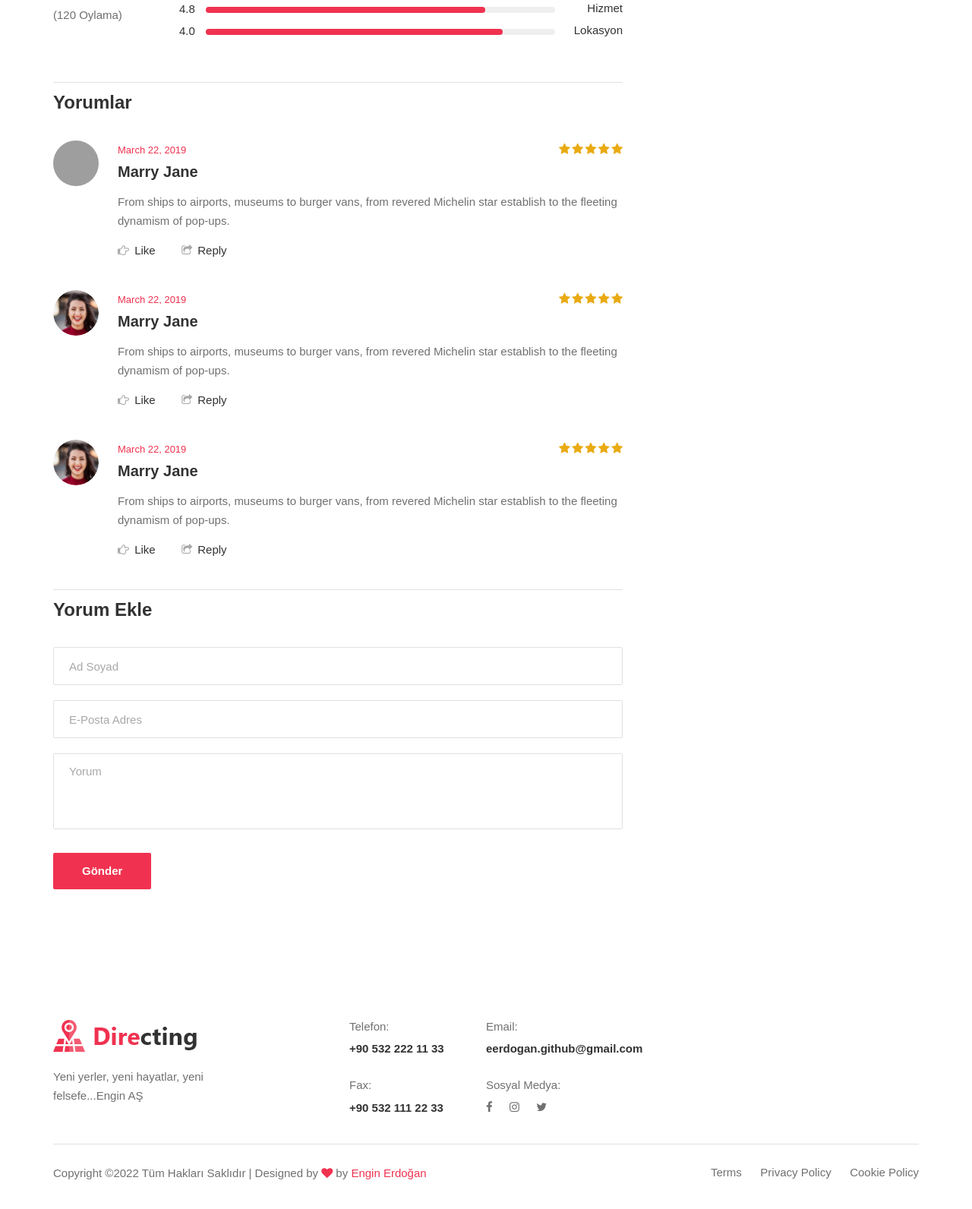
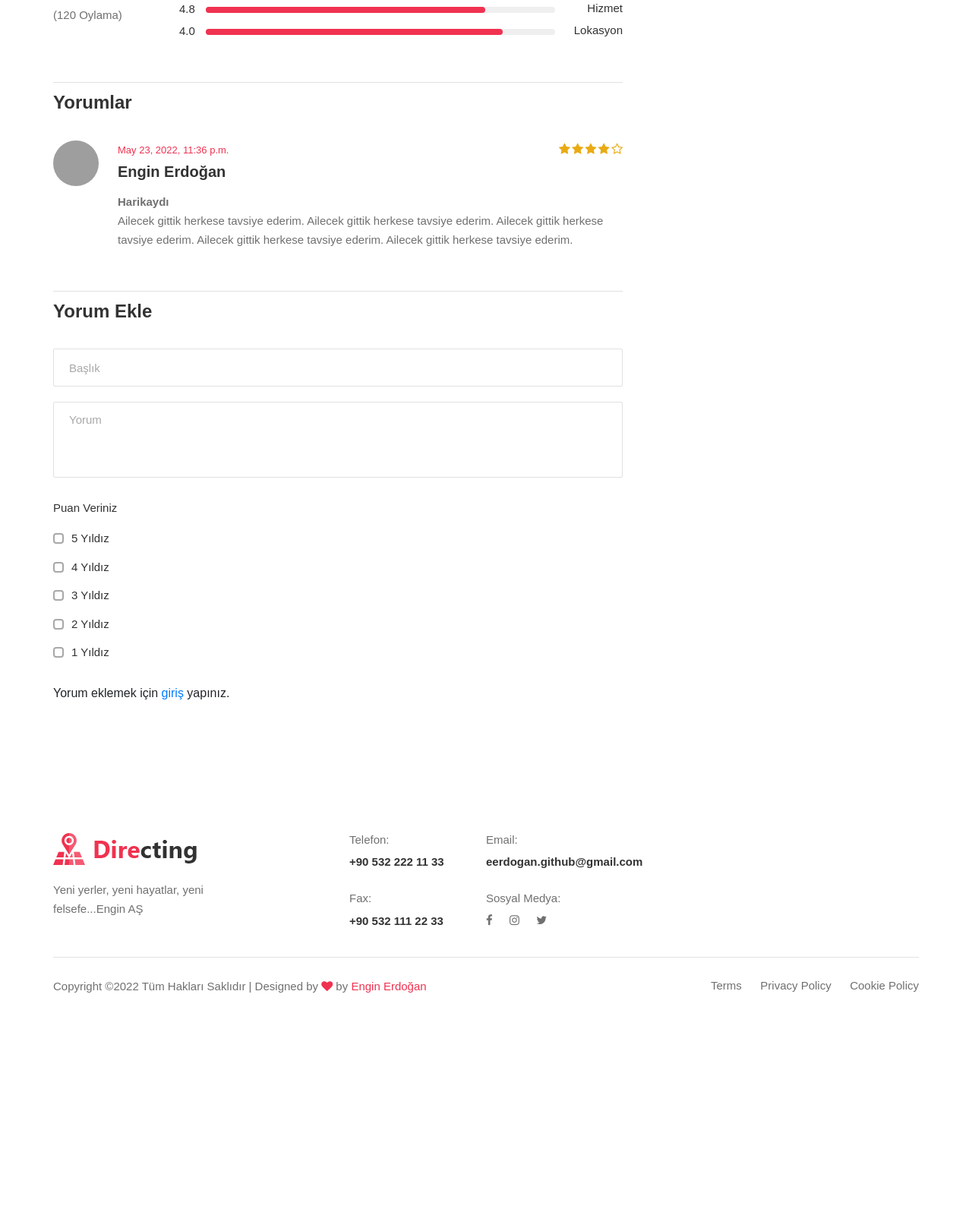
Before and after one commit to eerdogangit/Django-Turistik-Mekan, a Django app: a page that uses home/templates/place_detail.html in a window 1280 px wide. Shown: the part 1888-3480 px from the top of the page at 76% size. After the commit the page ends 3195 px from the top, so only its background shows below. Run offline with Django 3.2, Linux system fonts and the light colour scheme; data comes from the database, SQL or seed files in the repository; both versions use the stored data as it was after the commit; some libraries are stand-ins or nearby versions; grey boxes are pictures that could not be loaded.

Commit message:
19-yorum-ve-puanlama

```diff
--- a/home/templates/place_detail.html
+++ b/home/templates/place_detail.html
@@ -177,80 +177,78 @@
                         </div>
                         <div class="listing__details__comment">
                             <h4>Yorumlar</h4>
+                            {% for rs in comments %}
                             <div class="listing__details__comment__item">
                                 <div class="listing__details__comment__item__pic">
                                     <img src="{% static 'img/listing/details/comment.png '%}" alt="">
                                 </div>
                                 <div class="listing__details__comment__item__text">
                                     <div class="listing__details__comment__item__rating">
-                                        <i class="fa fa-star"></i>
-                                        <i class="fa fa-star"></i>
-                                        <i class="fa fa-star"></i>
-                                        <i class="fa fa-star"></i>
-                                        <i class="fa fa-star"></i>
+                                        <i class="fa fa-star{% if rs.rate < 1 %}-o empty{% endif %}"></i>
+                                        <i class="fa fa-star{% if rs.rate < 2 %}-o empty{% endif %}"></i>
+                                        <i class="fa fa-star{% if rs.rate < 3 %}-o empty{% endif %}"></i>
+                                        <i class="fa fa-star{% if rs.rate < 4 %}-o empty{% endif %}"></i>
+                                        <i class="fa fa-star{% if rs.rate < 5 %}-o empty{% endif %}"></i>
                                     </div>
-                                    <span>March 22, 2019</span>
-                                    <h5>Marry Jane</h5>
-                                    <p>From ships to airports, museums to burger vans, from revered Michelin star
-                                        establish to the fleeting dynamism of pop-ups.</p>
+                                    <span>{{ rs.create_at}}</span>
+                                    <h5>{{ rs.user.first_name}} {{ rs.user.last_name}}</h5>
+                                    <p><b>{{ rs.subject}}</b><br>
+                                        {{ rs.comment}}</p>
                                     <ul>
-                                        <li><i class="fa fa-hand-o-right"></i> Like</li>
-                                        <li><i class="fa fa-share-square-o"></i> Reply</li>
+
                                     </ul>
                                 </div>
                             </div>
-                            <div class="listing__details__comment__item">
-                                <div class="listing__details__comment__item__pic">
-                                    <img src="{% static 'img/listing/details/comment.png'%}" alt="">
-                                </div>
-                                <div class="listing__details__comment__item__text">
-                                    <div class="listing__details__comment__item__rating">
-                                        <i class="fa fa-star"></i>
-                                        <i class="fa fa-star"></i>
-                                        <i class="fa fa-star"></i>
-                                        <i class="fa fa-star"></i>
-                                        <i class="fa fa-star"></i>
-                                    </div>
-                                    <span>March 22, 2019</span>
-                                    <h5>Marry Jane</h5>
-                                    <p>From ships to airports, museums to burger vans, from revered Michelin star
-                                        establish to the fleeting dynamism of pop-ups.</p>
-                                    <ul>
-                                        <li><i class="fa fa-hand-o-right"></i> Like</li>
-                                        <li><i class="fa fa-share-square-o"></i> Reply</li>
-                                    </ul>
-                                </div>
-                            </div>
-                            <div class="listing__details__comment__item">
-                                <div class="listing__details__comment__item__pic">
-                                    <img src="{% static 'img/listing/details/comment.png'%}" alt="">
-                                </div>
-                                <div class="listing__details__comment__item__text">
-                                    <div class="listing__details__comment__item__rating">
-                                        <i class="fa fa-star"></i>
-                                        <i class="fa fa-star"></i>
-                                        <i class="fa fa-star"></i>
-                                        <i class="fa fa-star"></i>
-                                        <i class="fa fa-star"></i>
-                                    </div>
-                                    <span>March 22, 2019</span>
-                                    <h5>Marry Jane</h5>
-                                    <p>From ships to airports, museums to burger vans, from revered Michelin star
-                                        establish to the fleeting dynamism of pop-ups.</p>
-                                    <ul>
-                                        <li><i class="fa fa-hand-o-right"></i> Like</li>
-                                        <li><i class="fa fa-share-square-o"></i> Reply</li>
-                                    </ul>
-                                </div>
-                            </div>
+                            {% endfor %}
+
                         </div>
                         <div class="listing__details__review">
+                            <h5>
+                            {% if messages %}
+                                {% for message in messages %}
+                                    {{message}}
+                                {% endfor %}
+                            {% endif %}
+                            </h5>
                             <h4>Yorum Ekle</h4>
-                            <form action="#">
-                                <input type="text" placeholder="Ad Soyad">
-                                <input type="text" placeholder="E-Posta Adres">
-                                <textarea placeholder="Yorum"></textarea>
+                            <form action="/place/addcomment/{{ place.id }}" method="post">
+                                {% csrf_token %}
+                                <input type="text" placeholder="Başlık" name="subject" id="id_subject" required>
+                                <textarea placeholder="Yorum" name="comment" id="id_comment" required></textarea>
+                                <div class="filter__tags">
+                                    <h6>Puan Veriniz</h6>
+                                    <label for="star5">
+                                        5 Yıldız
+                                        <input type="radio" id="star5" name="rate" value="5"/>
+                                        <span class="checkmark"></span>
+                                    </label>
+                                    <label for="star4">
+                                        4 Yıldız
+                                        <input type="radio" id="star4" name="rate" value="4"/>
+                                        <span class="checkmark"></span>
+                                    </label>
+                                    <label for="star3">
+                                        3 Yıldız
+                                        <input type="radio" id="star3" name="rate" value="3"/>
+                                        <span class="checkmark"></span>
+                                    </label>
+                                    <label for="star2">
+                                        2 Yıldız
+                                        <input type="radio" id="star2" name="rate" value="2"/>
+                                        <span class="checkmark"></span>
+                                    </label>
+                                    <label for="star1">
+                                        1 Yıldız
+                                        <input type="radio" id="star1" name="rate" value="1"/>
+                                        <span class="checkmark"></span>
+                                    </label>
+                                </div>
+
+                                {% if user.id is not None %}
                                 <button type="submit" class="site-btn">Gönder</button>
+                                {% else %}
+                                Yorum eklemek için <a href="/login">giriş</a> yapınız.
+                                {% endif %}
                             </form>
                         </div>
                     </div>
--- a/home/views.py
+++ b/home/views.py
@@ -7,7 +7,7 @@
 # Create your views here.
 #from home.forms import SearchForm, SignUpForm
 from home.models import Setting, ContactFormu, ContactFormMessage
-from place.models import Place, Category, Images
+from place.models import Place, Category, Images, Comment
 
 def index(request):
     setting = Setting.objects.get(pk=1)
@@ -84,8 +84,10 @@
     setting = Setting.objects.get(pk=1)
     place = Place.objects.get(pk=id)
     images = Images.objects.filter(place_id=id)
+    comments = Comment.objects.filter(place_id=id, status='True')
     context = {'setting': setting,
                'place': place,
-               'images': images
+               'images': images,
+               'comments': comments,
                }
     return render(request, 'place_detail.html', context)
--- a/place/models.py
+++ b/place/models.py
@@ -1,5 +1,6 @@
 from django.contrib.auth.models import User
 from django.db import models
+from django.forms import ModelForm
 
 from django.utils.safestring import mark_safe
 from ckeditor_uploader.fields import RichTextUploadingField
@@ -100,3 +101,27 @@
     def image_tag(self):
         return mark_safe('<img src="{}" height="50"/>'.format(self.image.url))
     image_tag.short_description = 'Image'
+
+class Comment(models.Model):
+    STATUS = (
+        ('New', 'Yeni'),
+        ('True', 'Evet'),
+        ('False', 'Hayır'),
+    )
+    place=models.ForeignKey(Place,on_delete=models.CASCADE)
+    user=models.ForeignKey(User,on_delete=models.CASCADE)
+    subject=models.CharField(max_length=250, blank=True)
+    comment = models.TextField(max_length=250, blank=True)
+    rate=models.IntegerField(blank=True)
+    status=models.CharField(max_length=10,choices=STATUS,default='New')
+    ip=models.CharField(blank=True, max_length=50)
+    create_at = models.DateTimeField(auto_now_add=True)
+    update_at = models.DateTimeField(auto_now=True)
+
+    def __str__(self):
+        return self.subject
+
+class CommentForm(ModelForm):
+    class Meta:
+        model = Comment
+        fields = ['subject', 'comment', 'rate']
--- a/place/urls.py
+++ b/place/urls.py
@@ -5,6 +5,7 @@
 urlpatterns = [
     # ex: /home/
     path('', views.index, name='index'),
+    path('addcomment/<int:id>', views.addcomment, name='addcomment'),
     # ex: /home/5/
     #path('<int:question_id>/', views.detail, name='detail'),
     # ex: /home/5/results/
```
Also changed, not shown: place/admin.py (+6 -1 lines), place/views.py (+26 -1 lines), db.sqlite3, place/migrations/0005_comment.py (added).
